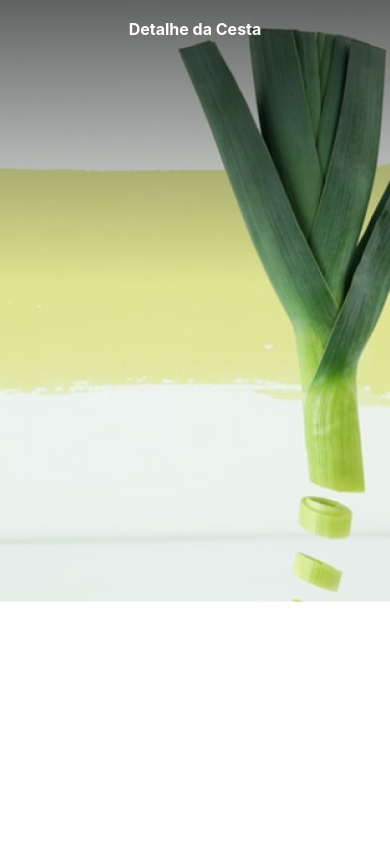
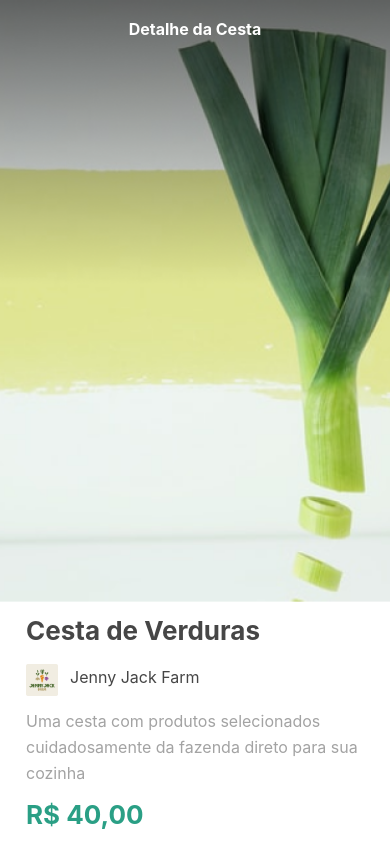
Before and after one commit to rodrigozan/orgs-cesta-alura-react-native, a React Native app: screen / in a window 390 px wide. Built offline with nearby package versions, Linux system fonts and the light colour scheme.

Commit message:
Updated Cesta Screen witch details of view

```diff
--- a/src/telas/Cesta.js
+++ b/src/telas/Cesta.js
@@ -1,14 +1,25 @@
 import React from 'react'
-import { Text, Image, StyleSheet, Dimensions } from 'react-native'
+import { Text, View, Image, StyleSheet, Dimensions } from 'react-native'
 
 import topo from '../../assets/topo.png'
+import logo from '../../assets/logo.png'
 
 const width = Dimensions.get('screen').width
 
 export default function Cesta() {
     return <>
-    <Image source={topo} style={estilos.topo} />
-    <Text style={estilos.titulo}>Detalhe da Cesta</Text>
+        <Image source={topo} style={estilos.topo} />
+        <Text style={estilos.titulo}>Detalhe da Cesta</Text>
+        <View style={estilos.cesta}>
+            <Text style={estilos.nome}>Cesta de Verduras</Text>
+            <View style={estilos.fazenda}>
+                <Image source={logo} style={estilos.imgFazenda} />
+                <Text style={estilos.nomeFazenda}>Jenny Jack Farm</Text>
+            </View>
+
+            <Text style={estilos.descricao}>Uma cesta com produtos selecionados cuidadosamente da fazenda direto para sua cozinha</Text>
+            <Text style={estilos.preco}>R$ 40,00</Text>
+        </View>
     </>
 }
 
@@ -26,5 +37,42 @@
         color: "white",
         fontWeight: "bold",
         padding: 16
+    },
+    cesta: {
+        paddingVertical: 8,
+        paddingHorizontal: 26
+    },
+    nome: {
+        color: "#464646",
+        fontSize: 26,
+        fontWeight: "bold",
+        lineHeight: 42
+    },
+    fazenda: {
+        flexDirection: "row",
+        paddingVertical: 12
+    },
+    imgFazenda: {
+        width: 32,
+        height: 32
+    },
+    nomeFazenda: {
+        color: "#464646",
+        fontSize: 16,
+        lineHeight: 26,
+        marginLeft: 12
+    },
+    descricao: {
+        color: "#a3a3a3",
+        fontSize: 16,
+        lineHeight: 26
+    },
+    preco: {
+        color: "#2a9f85",
+        fontWeight: "bold",
+        fontSize: 26,
+        lineHeight: 42,
+        marginTop: 8
     }
+
 })
```
